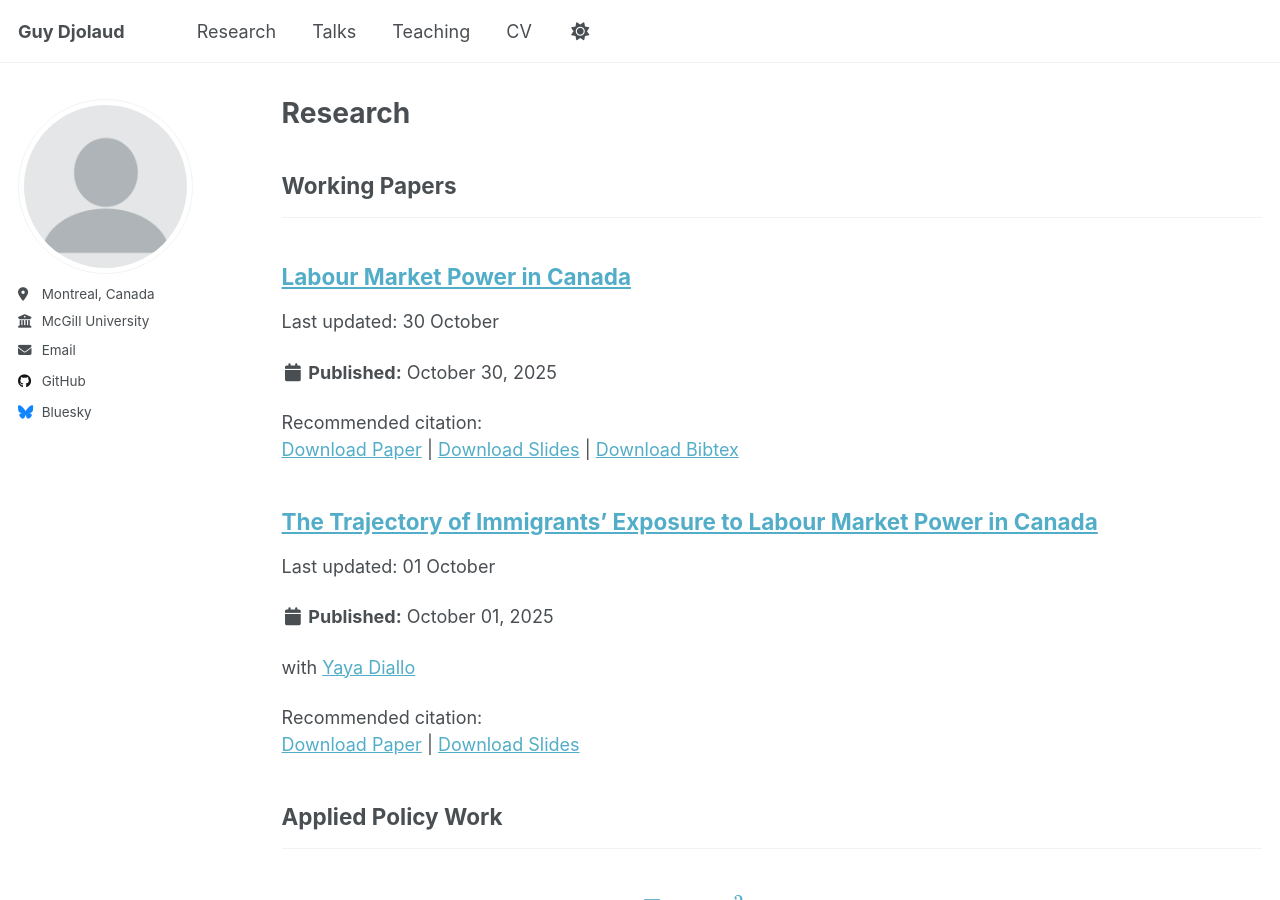
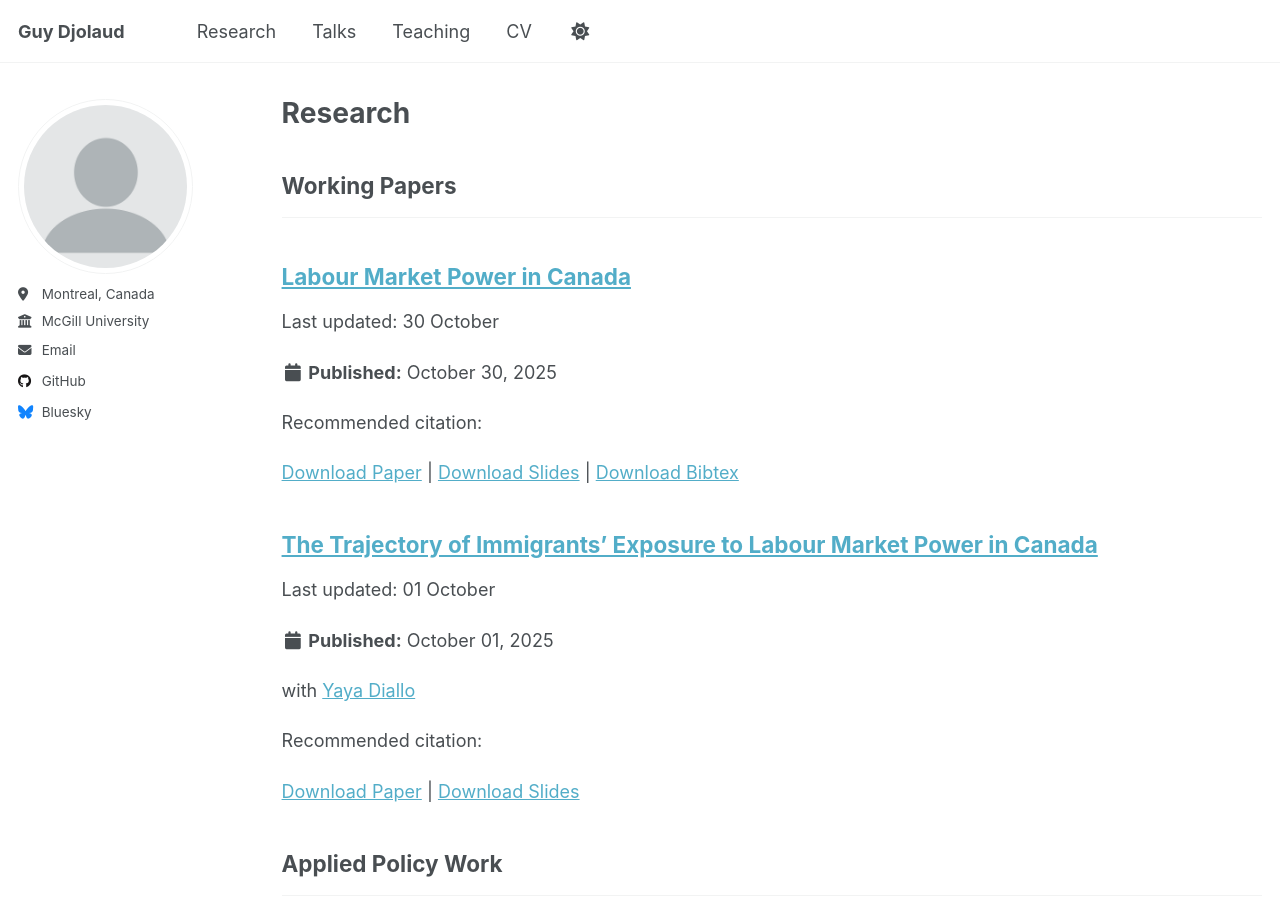
Before and after one commit to Guy-Djolaud/Guy-Djolaud.github.io, a Jekyll site: the page built from _pages/publications.html, in a window 1280 px wide and 900 px high. Built offline with Jekyll 4.4.1, drawn with Linux system fonts in a browser that asks for light colours; a script that is not in the unit is left out.

Commit message:
Update archive-single.html

```diff
--- a/_includes/archive-single.html
+++ b/_includes/archive-single.html
@@ -55,33 +55,16 @@
     <p class="archive__item-excerpt" itemprop="description"><p>{{ post.excerpt | markdownify | remove: '<p>' | remove: '</p>' }}<strong><a href="{{ base_path }}{{ post.url }}" rel="permalink"> Read more</a></strong></p></p>
     {% endif %}
 
-    {% if post.citation and post.paperurl and post.slidesurl and post.bibtexurl %}
-      <p>Recommended citation: {{ post.citation }}<br /><a href="{{ post.paperurl }}">Download Paper</a> | <a href="{{ post.slidesurl }}">Download Slides</a> | <a href="{{ post.bibtexurl }}">Download Bibtex</a></p>
-    {% elsif post.citation and post.paperurl and post.slidesurl %}
-      <p>Recommended citation: {{ post.citation }}<br /><a href="{{ post.paperurl }}">Download Paper</a> | <a href="{{ post.slidesurl }}">Download Slides</a></p>
-    {% elsif post.citation and post.paperurl and post.bibtexurl %}
-      <p>Recommended citation: {{ post.citation }}<br /><a href="{{ post.paperurl }}">Download Paper</a> | <a href="{{ post.bibtexurl }}">Download Bibtex</a></p>
-    {% elsif post.citation and post.paperurl %}
-      <p>Recommended citation: {{ post.citation }}<br /><a href="{{ post.paperurl }}">Download Paper</a></p>
-    {% elsif post.citation and post.slidesurl and post.bibtexurl %}
-      <p>Recommended citation: {{ post.citation }}<br /><a href="{{ post.slidesurl }}">Download Slides</a> | <a href="{{ post.bibtexurl}}">Download Bibtex</a></p>
-    {% elsif post.citation and post.slidesurl %}
-      <p>Recommended citation: {{ post.citation }}<br /><a href="{{ post.slidesurl }}">Download Slides</a></p>
-    {% elsif post.citation and post.bibtexurl %}
-      <p>Recommended citation: {{ post.citation }}<br /><a href="{{ post.bibtexurl }}">Download Bibtex</a></p>
-    {% elsif post.citation %}
-      <p>Recommended citation: {{ post.citation }}</p>
-    {% elsif post.paperurl and post.bibtexurl %}
-      <p><a href=" {{ post.paperurl }} ">Download Paper</a> | <a href="{{ post.bibtexurl }}">Download Bibtex</a></p>
-    {% elsif post.paperurl %}
-      <p><a href=" {{ post.paperurl }} ">Download Paper</a></p>
-    {% elsif post.slidesurl and post.bibtexurl %}
-      <p><a href="{{ post.slidesurl }}">Download Slides</a> | <a href="{{ post.bibtexurl }}">Download Bibtex</a></p>
-    {% elsif post.slidesurl %}
-      <p><a href="{{ post.slidesurl }}">Download Slides</a></p>
-    {% elsif post.bibtexurl %}
-      <p><a href="{{ post.bibtexurl }}">Download Bibtex</a></p>
-    {% endif %}
+{% if post.citation %}
+  <p>Recommended citation: {{ post.citation }}</p>
+{% endif %}
+{% if post.paperurl or post.slidesurl or post.bibtexurl %}
+  <p>
+    {% if post.paperurl %}<a href="{{ post.paperurl }}">Download Paper</a>{% endif %}
+    {% if post.slidesurl %}{% if post.paperurl %} | {% endif %}<a href="{{ post.slidesurl }}">Download Slides</a>{% endif %}
+    {% if post.bibtexurl %}{% if post.paperurl or post.slidesurl %} | {% endif %}<a href="{{ post.bibtexurl }}">Download Bibtex</a>{% endif %}
+  </p>
+{% endif %}
 
   </article>
 </div>
```
